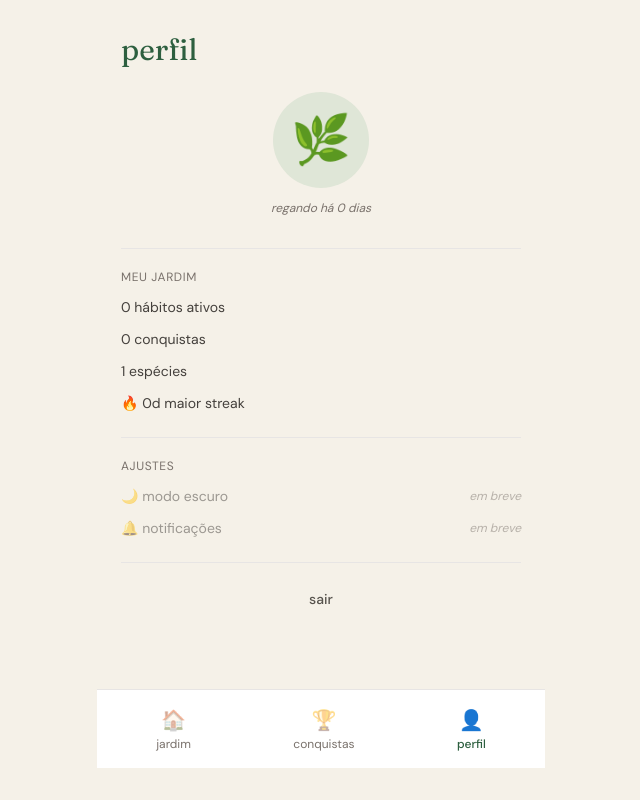
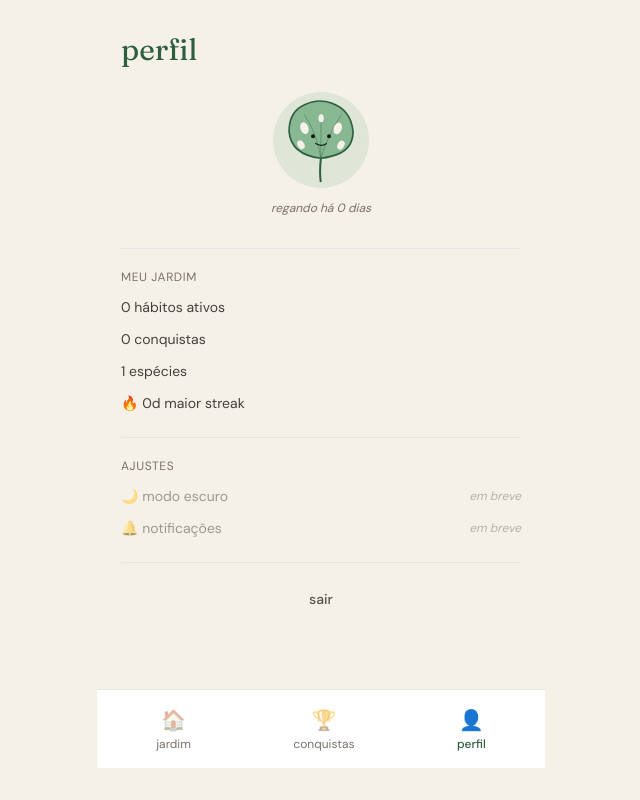
Before and after one commit to beatrizweb/mudinha, a Next.js app: page /perfil in a window 1280 px wide. Shown: the whole page, without its empty margins (319-959 px from the left). Built offline with nearby package versions, Linux system fonts and the light colour scheme; no server answers; the database is empty.

Commit message:
feat: mascote folha de costela SVG animado em momentos-chave (Fase 6.4)

```diff
--- a/src/app/jardim/page.tsx
+++ b/src/app/jardim/page.tsx
@@ -4,6 +4,7 @@ import { calcularStreakAtual, regouHoje } from "@/lib/streak";
 import { estagioPorStreak, progressoNoEstagio } from "@/lib/plantas";
 import { CardHabito } from "@/components/card-habito";
 import { NavInferior } from "@/components/nav-inferior";
+import { MascoteFolha } from "@/components/mascote-folha";
 import type { Habito, Checkin } from "@/lib/types";
 
 export default async function JardimPage() {
@@ -108,7 +109,9 @@ export default async function JardimPage() {
 function EmptyState() {
   return (
     <div className="bg-offwhite rounded-2xl p-8 border border-stone-200 text-center">
-      <div className="text-6xl mb-4">🌱</div>
+      <div className="flex justify-center mb-4">
+        <MascoteFolha tamanho={120} expressao="atenta" />
+      </div>
       <h2 className="font-serif text-xl text-costela mb-2">
         seu jardim tá vazio
       </h2>
--- a/src/app/onboarding/page.tsx
+++ b/src/app/onboarding/page.tsx
@@ -6,6 +6,7 @@ import { motion, AnimatePresence } from "framer-motion";
 import { Button } from "@/components/ui/button";
 import { Input } from "@/components/ui/input";
 import { Label } from "@/components/ui/label";
+import { MascoteFolha } from "@/components/mascote-folha";
 import { criarHabitoNoOnboarding } from "./actions";
 
 const HABITOS_SUGERIDOS = [
@@ -312,8 +313,8 @@ export default function OnboardingPage() {
             volta aqui amanhã pra regar. eu te lembro.
           </p>
 
-          <div className="bg-brote/20 rounded-3xl p-16 mb-12 text-7xl flex-1 flex items-center justify-center">
-            🌱💧
+          <div className="bg-brote/20 rounded-3xl p-12 mb-12 flex-1 flex items-center justify-center">
+            <MascoteFolha tamanho={180} expressao="feliz" />
           </div>
 
           <Button
--- a/src/app/perfil/page.tsx
+++ b/src/app/perfil/page.tsx
@@ -2,6 +2,7 @@ import { createClient } from "@/lib/supabase/server";
 import { sair } from "../login/actions";
 import { Button } from "@/components/ui/button";
 import { NavInferior } from "@/components/nav-inferior";
+import { MascoteFolha } from "@/components/mascote-folha";
 import { calcularMaiorStreak } from "@/lib/streak";
 import {
   verificarConquistas,
@@ -59,8 +60,8 @@ export default async function PerfilPage() {
 
       {/* Avatar + info */}
       <div className="text-center mb-8">
-        <div className="bg-brote/20 w-24 h-24 rounded-full flex items-center justify-center text-5xl mx-auto mb-3">
-          🌿
+        <div className="bg-brote/20 w-24 h-24 rounded-full flex items-center justify-center mx-auto mb-3 overflow-hidden">
+          <MascoteFolha tamanho={80} expressao="feliz" />
         </div>
         <h2 className="font-serif text-2xl text-costela">{user?.email?.split("@")[0]}</h2>
         <p className="text-sm text-stone-600 mb-1">{user?.email}</p>
--- /dev/null
+++ b/src/components/mascote-folha.tsx
@@ -0,0 +1,159 @@
+"use client";
+
+import { motion } from "framer-motion";
+
+type Props = {
+  tamanho?: number; // largura em px
+  comOlhos?: boolean;
+  expressao?: "feliz" | "atenta" | "dormindo";
+};
+
+/**
+ * Mascote da Mudinha — folha estilizada de costela de adão.
+ * Inspirada na Monstera deliciosa: furos característicos + cor verde profunda.
+ * Anima sutilmente (balança como se fosse o vento).
+ */
+export function MascoteFolha({
+  tamanho = 120,
+  comOlhos = true,
+  expressao = "feliz",
+}: Props) {
+  return (
+    <motion.div
+      animate={{
+        rotate: [-3, 3, -3],
+        y: [0, -3, 0],
+      }}
+      transition={{
+        duration: 4,
+        repeat: Infinity,
+        ease: "easeInOut",
+      }}
+      style={{ width: tamanho, height: tamanho * 1.1 }}
+      className="inline-block"
+    >
+      <svg
+        viewBox="0 0 120 130"
+        fill="none"
+        xmlns="http://www.w3.org/2000/svg"
+        width="100%"
+        height="100%"
+      >
+        {/* Caule */}
+        <path
+          d="M60 130 Q58 115 60 95"
+          stroke="#2D5F3F"
+          strokeWidth="3"
+          strokeLinecap="round"
+        />
+
+        {/* Folha principal — formato Monstera */}
+        <path
+          d="
+            M60 95
+            Q15 90 12 55
+            Q12 25 35 15
+            Q55 5 75 12
+            Q105 22 108 55
+            Q108 85 75 92
+            Q68 94 60 95
+            Z
+          "
+          fill="#87B891"
+          stroke="#2D5F3F"
+          strokeWidth="2.5"
+          strokeLinejoin="round"
+        />
+
+        {/* Veias da folha */}
+        <path
+          d="M60 95 Q55 60 35 30"
+          stroke="#2D5F3F"
+          strokeWidth="1.2"
+          strokeLinecap="round"
+          fill="none"
+          opacity="0.5"
+        />
+        <path
+          d="M60 95 Q70 60 90 30"
+          stroke="#2D5F3F"
+          strokeWidth="1.2"
+          strokeLinecap="round"
+          fill="none"
+          opacity="0.5"
+        />
+        <path
+          d="M60 95 L60 30"
+          stroke="#2D5F3F"
+          strokeWidth="1.2"
+          strokeLinecap="round"
+          opacity="0.5"
+        />
+
+        {/* Furos característicos da costela de adão */}
+        <ellipse cx="35" cy="50" rx="6" ry="9" fill="#F5F1E8" transform="rotate(-20 35 50)" />
+        <ellipse cx="85" cy="50" rx="6" ry="9" fill="#F5F1E8" transform="rotate(20 85 50)" />
+        <ellipse cx="30" cy="75" rx="5" ry="7" fill="#F5F1E8" transform="rotate(-30 30 75)" />
+        <ellipse cx="90" cy="75" rx="5" ry="7" fill="#F5F1E8" transform="rotate(30 90 75)" />
+        <ellipse cx="60" cy="35" rx="4" ry="6" fill="#F5F1E8" />
+
+        {/* Olhinhos */}
+        {comOlhos && expressao === "feliz" && (
+          <>
+            <motion.circle
+              cx="48"
+              cy="62"
+              r="3"
+              fill="#0F1A14"
+              animate={{ scaleY: [1, 0.1, 1] }}
+              transition={{
+                duration: 0.2,
+                repeat: Infinity,
+                repeatDelay: 4,
+                ease: "easeInOut",
+              }}
+              style={{ transformOrigin: "48px 62px" }}
+            />
+            <motion.circle
+              cx="72"
+              cy="62"
+              r="3"
+              fill="#0F1A14"
+              animate={{ scaleY: [1, 0.1, 1] }}
+              transition={{
+                duration: 0.2,
+                repeat: Infinity,
+                repeatDelay: 4,
+                ease: "easeInOut",
+              }}
+              style={{ transformOrigin: "72px 62px" }}
+            />
+            {/* Sorriso sutil */}
+            <path
+              d="M52 73 Q60 78 68 73"
+              stroke="#0F1A14"
+              strokeWidth="1.8"
+              strokeLinecap="round"
+              fill="none"
+            />
+          </>
+        )}
+
+        {comOlhos && expressao === "atenta" && (
+          <>
+            <circle cx="48" cy="62" r="3" fill="#0F1A14" />
+            <circle cx="72" cy="62" r="3" fill="#0F1A14" />
+            <circle cx="60" cy="74" r="1.5" fill="#0F1A14" />
+          </>
+        )}
+
+        {comOlhos && expressao === "dormindo" && (
+          <>
+            <path d="M44 62 Q48 65 52 62" stroke="#0F1A14" strokeWidth="1.8" strokeLinecap="round" fill="none" />
+            <path d="M68 62 Q72 65 76 62" stroke="#0F1A14" strokeWidth="1.8" strokeLinecap="round" fill="none" />
+          </>
+        )}
+      </svg>
+    </motion.div>
+  );
+}
```
